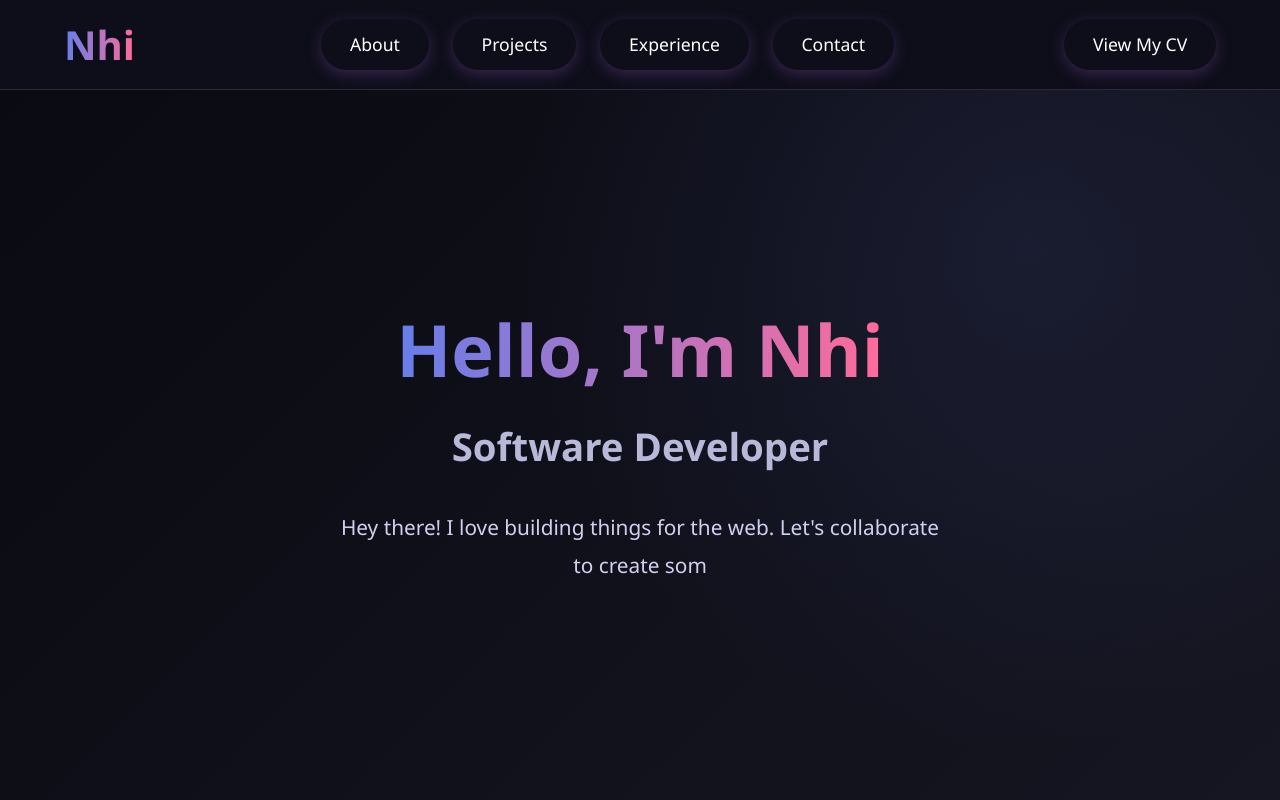
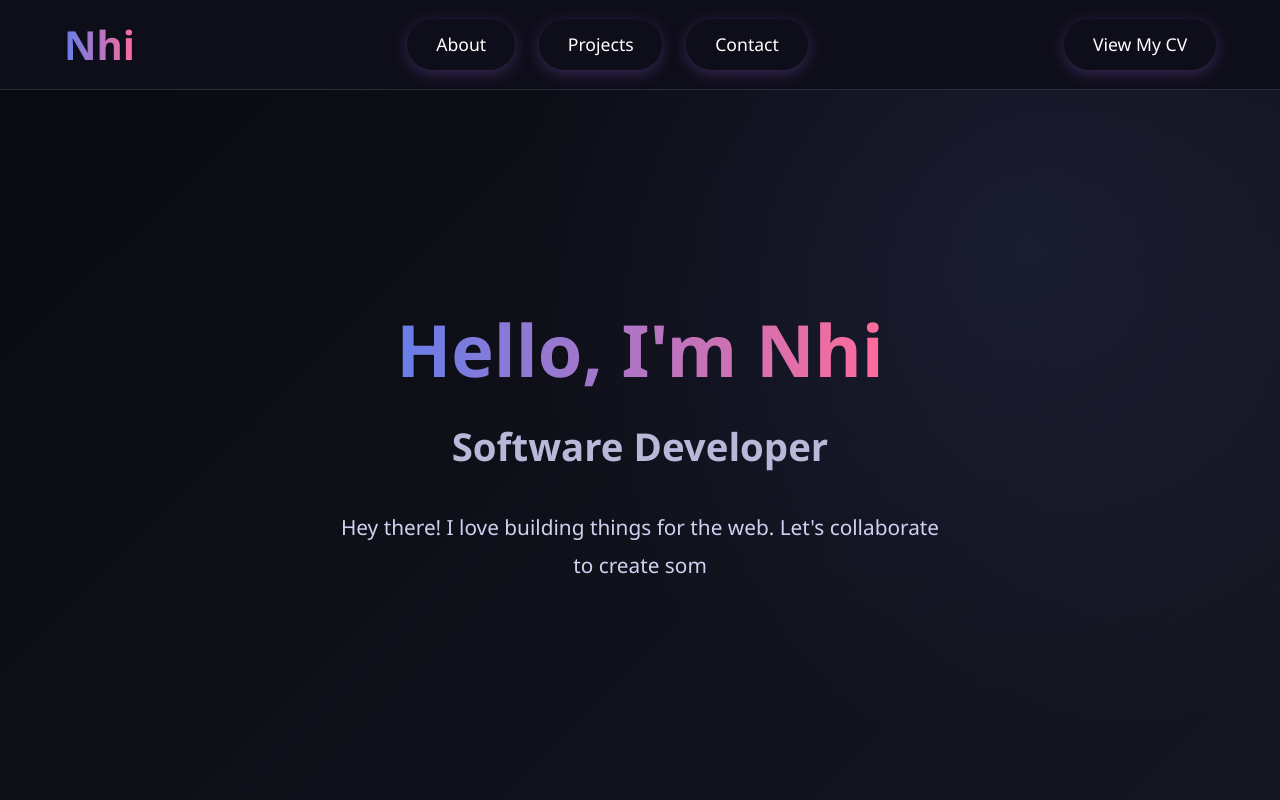
Before and after one commit to nhingnguyen/portfolio, a React (Vite) app in the folder frontend/: page / in a window 1280 px wide. Shown: the top 800 px of the page. Built offline with nearby package versions, Linux system fonts and the light colour scheme.

Commit message:
Committed

```diff
--- a/frontend/src/components/Header.jsx
+++ b/frontend/src/components/Header.jsx
@@ -30,7 +30,6 @@ const Header = () => {
         <nav className="header-nav-center">
           <a href="#about" onClick={closeMenu}>About</a>
           <a href="#projects" onClick={closeMenu}>Projects</a>
-          <a href="#experience" onClick={closeMenu}>Experience</a>
           <a href="#contact" onClick={closeMenu}>Contact</a>
         </nav>
         <div className="header-cv-container">
```
